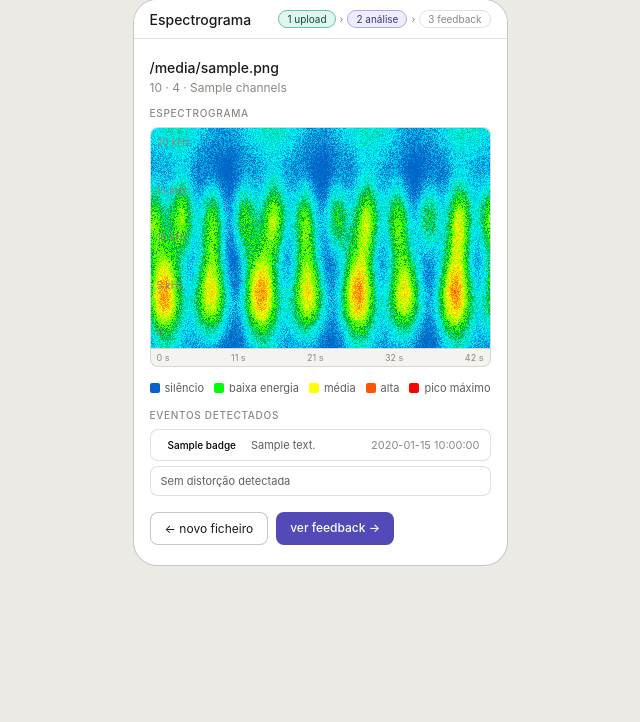
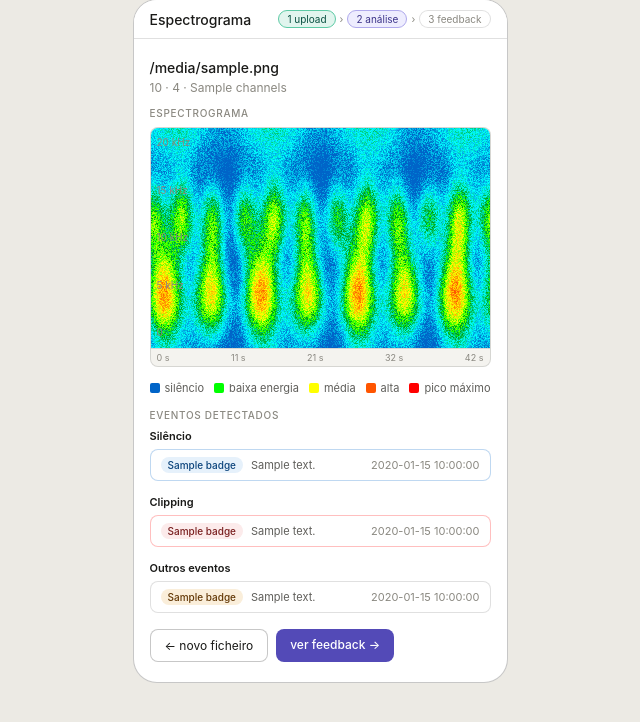
Before and after one commit to yololiver/espectrograma, a Flask app: template src/backend/templates/analysis.html in a window 1280 px wide. Shown: the part 33-755 px from the top of the page, without its empty margins (320-960 px from the left). Run offline with Flask 3, Linux system fonts and the light colour scheme; the template is opened without the code that fills it: most values are stand-ins (such as "Sample title", 1, 10 or a date in 2020).

Commit message:
event detection added

```diff
--- a/src/backend/templates/analysis.html
+++ b/src/backend/templates/analysis.html
@@ -48,20 +48,55 @@
     </div>
 
     <div class="section-label">Eventos detectados</div>
+
+    {% if silence_events %}
+    <div class="event-group">
+      <div class="event-group-label">Silêncio</div>
       <div class="events-list">
-      {% for ev in events %}
-      <div class="event-row">
-        <span class="badge badge-{{ ev.type }}">{{ ev.badge }}</span>
+        {% for ev in silence_events %}
+        <div class="event-row event-row-silence">
+          <span class="badge badge-silence">{{ ev.badge }}</span>
           <span class="event-desc">{{ ev.desc }}</span>
           <span class="event-time">{{ ev.time }}</span>
         </div>
         {% endfor %}
-      {% if not has_clipping %}
-      <div class="event-row">
+      </div>
+    </div>
+    {% endif %}
+
+    {% if clipping_events %}
+    <div class="event-group">
+      <div class="event-group-label">Clipping</div>
+      <div class="events-list">
+        {% for ev in clipping_events %}
+        <div class="event-row event-row-clip">
+          <span class="badge badge-clip">{{ ev.badge }}</span>
+          <span class="event-desc">{{ ev.desc }}</span>
+          <span class="event-time">{{ ev.time }}</span>
+        </div>
+        {% endfor %}
+      </div>
+    </div>
+    {% else %}
+    <div class="event-row event-row-no-clip">
       <span class="event-desc">Sem distorção detectada</span>
     </div>
     {% endif %}
+
+    {% if other_events %}
+    <div class="event-group">
+      <div class="event-group-label">Outros eventos</div>
+      <div class="events-list">
+        {% for ev in other_events %}
+        <div class="event-row">
+          <span class="badge badge-{{ ev.type if ev.type in ['energy','spectral','transient'] else 'event' }}">{{ ev.badge }}</span>
+          <span class="event-desc">{{ ev.desc }}</span>
+          <span class="event-time">{{ ev.time }}</span>
         </div>
+        {% endfor %}
+      </div>
+    </div>
+    {% endif %}
 
     <div class="row-btns">
       <a href="{{ url_for('main.reset') }}" class="btn-secondary">← novo ficheiro</a>
--- a/src/backend/templates/base.html
+++ b/src/backend/templates/base.html
@@ -165,6 +165,14 @@
     padding: 7px 10px; border: 0.5px solid var(--border-tertiary);
     border-radius: var(--radius-md); background: var(--bg-primary);
   }
+  .event-row-silence { border-color: rgba(0, 100, 200, 0.25); }
+  .event-row-clip { border-color: rgba(255, 0, 0, 0.25); }
+  .event-row-no-clip { border-style: dashed; background: var(--bg-secondary); }
+  .event-group { margin-bottom: 12px; }
+  .event-group-label {
+    margin-bottom: 6px; font-size: 11px; font-weight: 600;
+    color: var(--text-primary);
+  }
   .badge { font-size: 10px; padding: 2px 7px; border-radius: 99px; font-weight: 500; white-space: nowrap; }
   .badge-silence { background: var(--blue-light);  color: var(--blue-dark); }
   .badge-clip    { background: var(--red-light);   color: var(--red-dark); }
```
Also changed, not shown: src/backend/routes/main.py (+107 -4 lines). Lines whose indentation alone changed are shown as unchanged.
